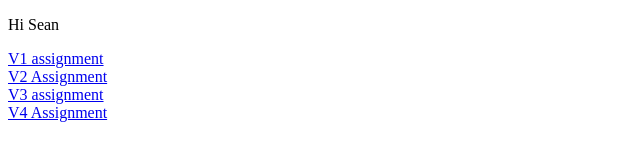
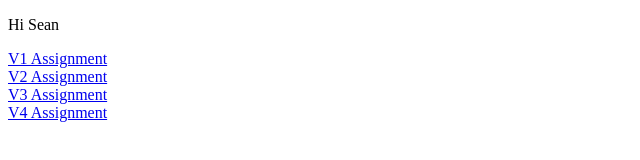
Before and after one commit to TigreKing/Project, a plain HTML site: page index.html in a window 1280 px wide. Shown: the full height of the page, 0-640 px from the left. Drawn offline with Linux system fonts and the light colour scheme.

Commit message:
Update index.html

```diff
--- a/index.html
+++ b/index.html
@@ -7,9 +7,9 @@
     <body>
         <p>Hi Sean</p>
         <!--Stuff goes here-->
-        <a href="V1/index.html">V1 assignment</a><br />
+        <a href="V1/index.html">V1 Assignment</a><br />
         <a href="V2/index.html">V2 Assignment</a><br />
-        <a href="V3/index.html">V3 assignment</a><br />
+        <a href="V3/index.html">V3 Assignment</a><br />
         <a href="V4/index.html">V4 Assignment</a>
 
     </body>
```
